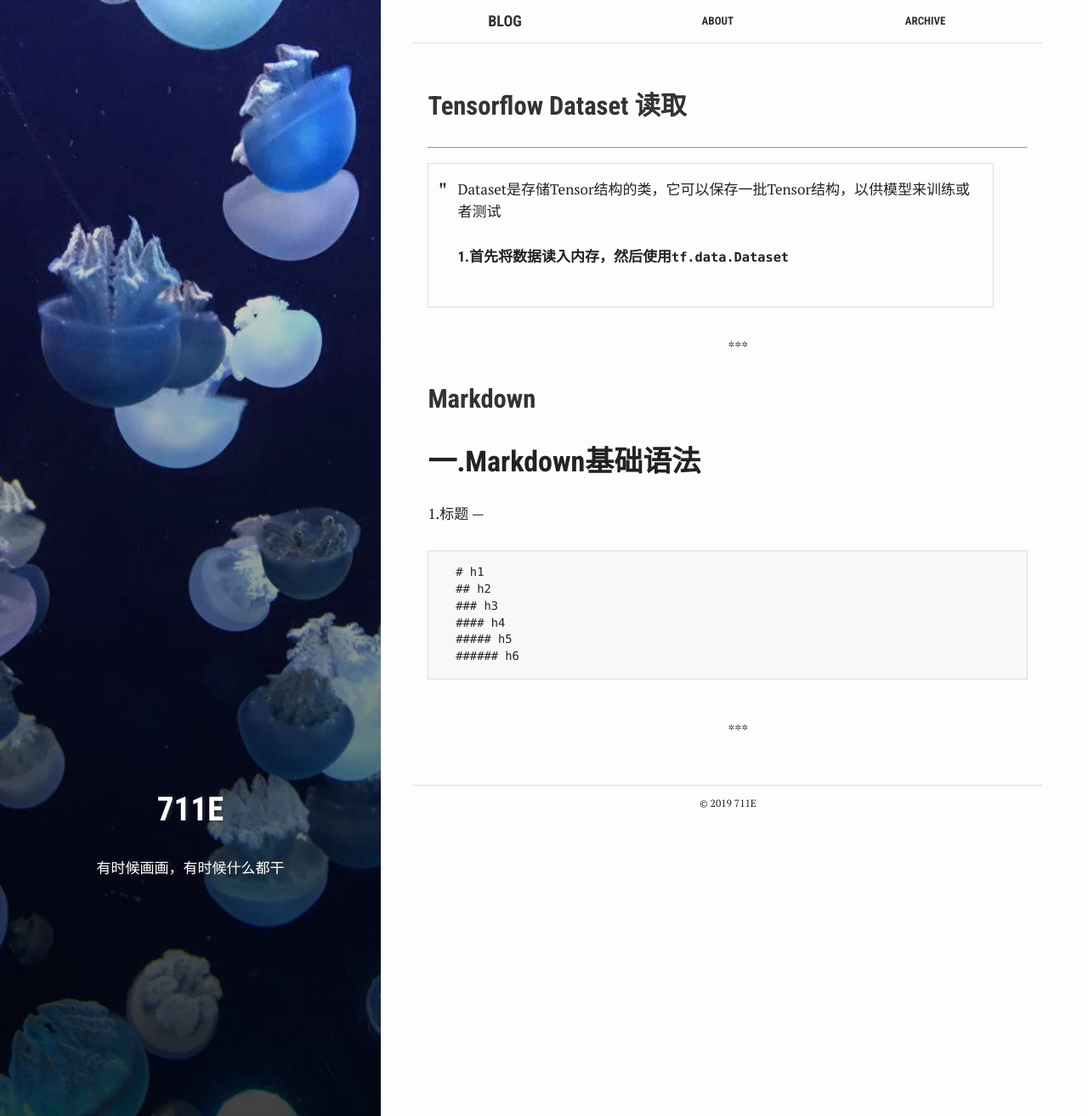
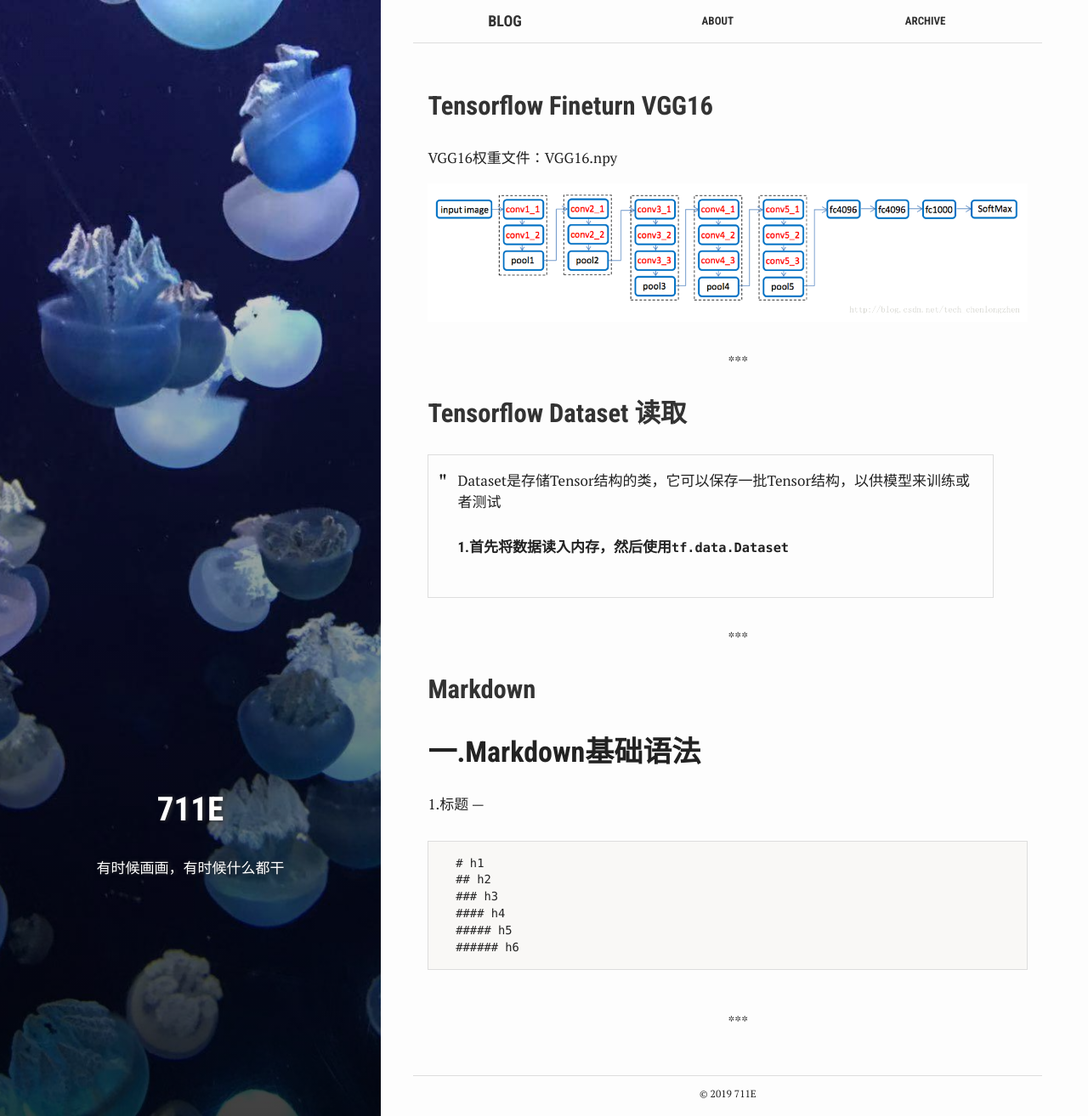
Before and after one commit to 711e/711e.github.io, a Jekyll site: the page built from index.html, in a window 1280 px wide and 1314 px high. Shown: the whole window at 85% size. Built offline with Jekyll 4.4.1, drawn with Linux system fonts in a browser that asks for light colours.

Commit message:
fineturn

```diff
--- a/_posts/2019-03-07-Tensorflow-dataset.markdown
+++ b/_posts/2019-03-07-Tensorflow-dataset.markdown
@@ -2,13 +2,13 @@
 layout: post
 title:  "Tensorflow Dataset 读取"
 crawlertitle: "Tensorflow Dataset 读取"
-summary: "Jekyll default page"
+summary: "Dataset的batch读取"
 date:   2019-03-07 12:11:10 +0700
 categories: posts
 tags: 'tensorflow'
 author: 711E
 ---
-***
+
 >Dataset是存储Tensor结构的类，它可以保存一批Tensor结构，以供模型来训练或者测试
 ##### 1.首先将数据读入内存，然后使用`tf.data.Dataset`
 
--- /dev/null
+++ b/_posts/2019-03-08-Tensorflow-Fineturn.markdown
@@ -0,0 +1,15 @@
+---
+layout: post
+title:  "Tensorflow Fineturn VGG16"
+crawlertitle: "Tensorflow Fineturn VGG16"
+summary: "Tensorflow 迁移学习"
+date:   2019-03-07 12:11:10 +0700
+categories: posts
+tags: 'tensorflow'
+author: 711E
+---
+
+VGG16权重文件：VGG16.npy
+![vgg16](http://711e.github.io/assets/images/vgg16.png)
+
+##### 1.dataset.py - 读数据集
```
Also changed, not shown: assets/images/kezong.png (deleted), assets/images/owl.jpg (deleted), assets/images/tools.jpg (deleted), assets/images/vgg16.png (added), 3 other files.
